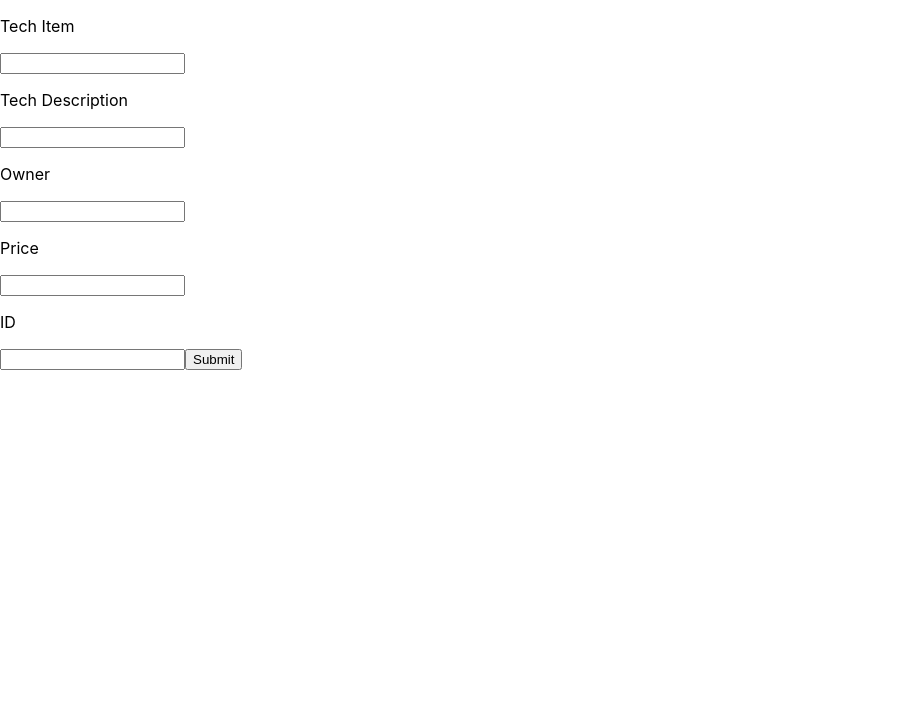
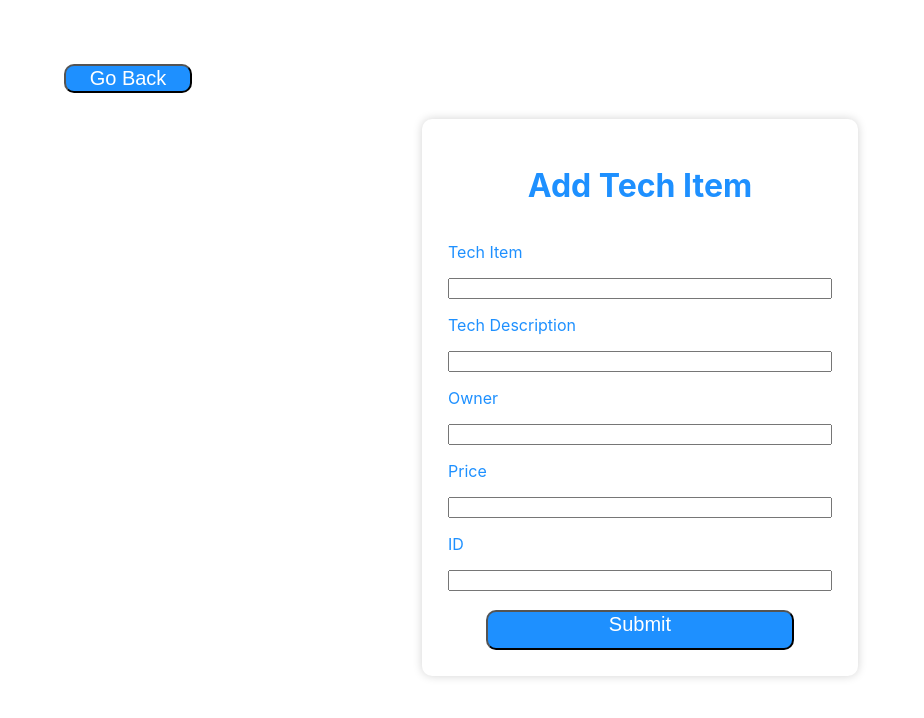
Before and after one commit to bw-tech-stuff-2/front-end, a React (Create React App) app in the folder rent-my-tech/: page /addTechItem in a window 1280 px wide. Shown: the top 718 px of the page, without its empty margins (0-924 px from the left). Built offline with nearby package versions, Linux system fonts and the light colour scheme; sample sign-in values are in the browser's storage.

Commit message:
added styles to card, spinner to tech page, border boxes.

```diff
--- a/rent-my-tech/src/App.css
+++ b/rent-my-tech/src/App.css
@@ -36,3 +36,53 @@
     transform: rotate(360deg);
   }
 }
+.tech-page-box {
+  width: 30%;
+  display: flex;
+  flex-direction: column;
+  justify-content: center;
+  padding: 2%;
+  margin: auto;
+  margin-top: 2%;
+  box-shadow: 0px 0px 10px 0px lightgrey;
+  border-radius: 10px;
+  background: white;
+  color: dodgerblue;
+}
+.tech-page-btn {
+  background: dodgerblue;
+  width: 80%;
+  height: 5vh;
+  display: flex;
+  justify-content: center;
+  margin-top: 5%;
+  border-radius: 10px;
+  margin-left: 10%;
+  color: white;
+  font-size: 20px;
+}
+
+.tech-page-btn:hover {
+  background: lightgrey;
+}
+
+.add-item {
+  color: dodgerblue;
+  display: flex;
+  justify-content: center;
+}
+
+.tech-top {
+  display: flex;
+  justify-content: center;
+  width: 10%;
+  margin-top: 5%;
+  margin-left: 5%;
+  font-size: 20px;
+  background: dodgerblue;
+  border-radius: 10px;
+  color: white;
+}
+.tech-top:hover {
+  background: lightgrey;
+}
--- a/rent-my-tech/src/components/AddTechItem.js
+++ b/rent-my-tech/src/components/AddTechItem.js
@@ -33,8 +33,19 @@ const AddTechItem = (props) => {
     }, 500);
   };
 
+  const goBack = (e) => {
+    e.preventDefault();
+    history.push("/techPage");
+  };
+
   return (
-    <form>
+    <>
+      <button className="tech-top" onClick={goBack}>
+        Go Back
+      </button>
+
+      <form className="tech-page-box">
+        <h1 className="add-item">Add Tech Item</h1>
         <p>Tech Item</p>
         <input
           type="text"
@@ -70,8 +81,11 @@ const AddTechItem = (props) => {
           value={postPayload.ownersId}
           onChange={handleTechChanges}
         />
-      <button onClick={postNewItem}>Submit</button>
+        <button className="tech-page-btn" onClick={postNewItem}>
+          Submit
+        </button>
       </form>
+    </>
   );
 };
 
--- a/rent-my-tech/src/components/TechPage.js
+++ b/rent-my-tech/src/components/TechPage.js
@@ -8,9 +8,12 @@ import TechItem from "./TechItem";
 import { getTechItems } from "../store/actions/";
 import styled from "styled-components";
 
+import { CircularProgress } from "@material-ui/core";
+
 const StyledDiv = styled.div`
   display: flex;
   justify-content: center;
+  background: dodgerblue;
 `;
 
 const TechPage = (props) => {
@@ -23,19 +26,23 @@ const TechPage = (props) => {
     <>
       <p>Tech Page</p>
 
-      {props.isFetching && <p>Fetching Items...</p>}
+      {props.isFetching && <CircularProgress />}
       <StyledDiv>
         {props.techList.map((item) => {
           return <TechItem key={item.id} item={item} />;
         })}
       </StyledDiv>
+      <div className="tech-page-box">
+        <h3>Want to list something new...</h3>
         <button
+          className="tech-page-btn"
           onClick={() => {
             history.push("/addTechItem");
           }}
         >
           Add Item
         </button>
+      </div>
     </>
   );
 };
```
Lines whose indentation alone changed are shown as unchanged.
